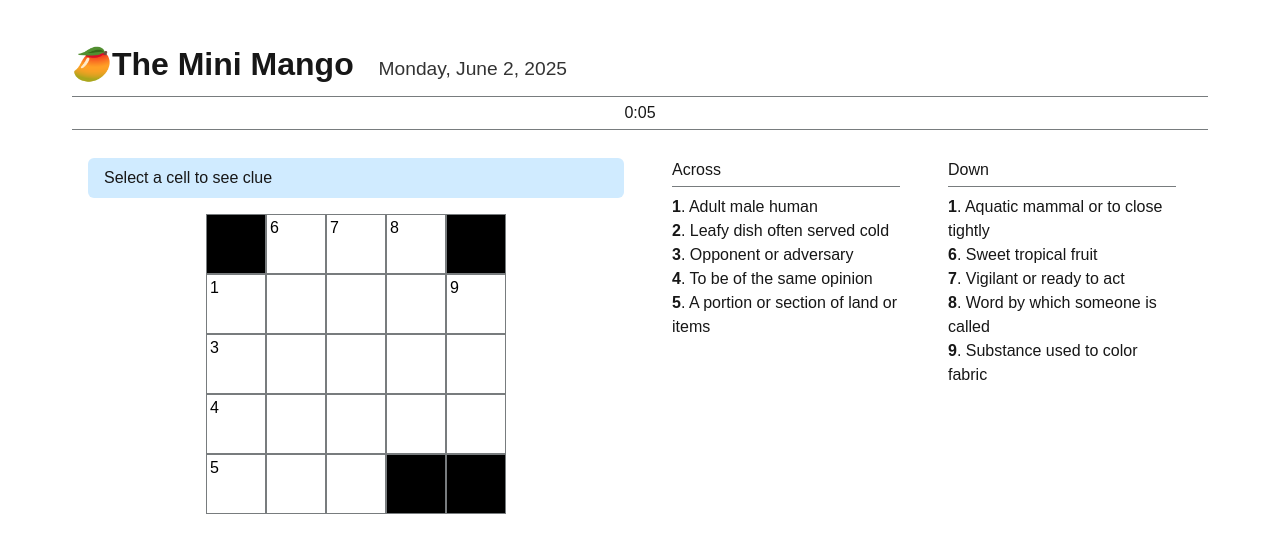
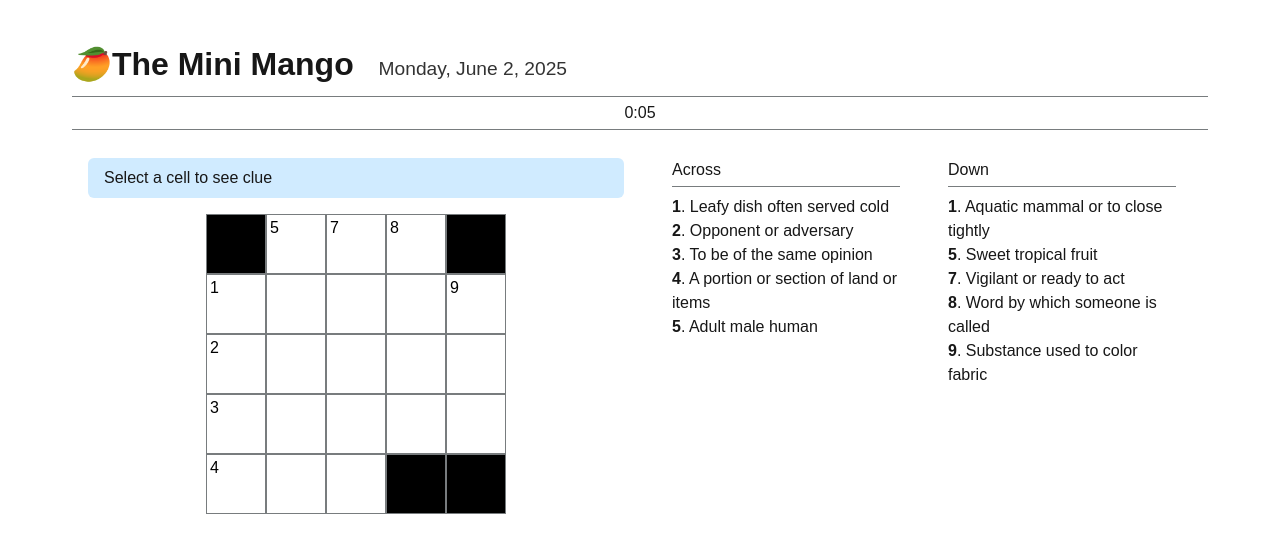
Before and after one commit to CaylinCat/mangodle, a Next.js app in the folder mangodle/: page /minimango in a window 1280 px wide. Shown: the top 552 px of the page. Built offline with nearby package versions, Linux system fonts and the light colour scheme.

Commit message:
minimango answers ordering

```diff
--- a/mangodle/src/app/minimango/answers.ts
+++ b/mangodle/src/app/minimango/answers.ts
@@ -30,15 +30,15 @@ export const CROSSWORD_PUZZLES: Crossword[] = [
   },
     {
     across: [
-      { number: 1, row: 0, col: 1, answer: 'MAN', clue: 'Adult male human' },
-      { number: 2, row: 1, col: 0, answer: 'SALAD', clue: 'Leafy dish often served cold' },
-      { number: 3, row: 2, col: 0, answer: 'ENEMY', clue: 'Opponent or adversary' },
-      { number: 4, row: 3, col: 0, answer: 'AGREE', clue: 'To be of the same opinion' },
-      { number: 5, row: 4, col: 0, answer: 'LOT', clue: 'A portion or section of land or items' },
+      { number: 1, row: 1, col: 0, answer: 'SALAD', clue: 'Leafy dish often served cold' },
+      { number: 2, row: 2, col: 0, answer: 'ENEMY', clue: 'Opponent or adversary' },
+      { number: 3, row: 3, col: 0, answer: 'AGREE', clue: 'To be of the same opinion' },
+      { number: 4, row: 4, col: 0, answer: 'LOT', clue: 'A portion or section of land or items' },
+      { number: 5, row: 0, col: 1, answer: 'MAN', clue: 'Adult male human' },
     ],
     down: [
       { number: 1, row: 1, col: 0, answer: 'SEAL', clue: 'Aquatic mammal or to close tightly' },
-      { number: 6, row: 0, col: 1, answer: 'MANGO', clue: 'Sweet tropical fruit' },
+      { number: 5, row: 0, col: 1, answer: 'MANGO', clue: 'Sweet tropical fruit' },
       { number: 7, row: 0, col: 2, answer: 'ALERT', clue: 'Vigilant or ready to act' },
       { number: 8, row: 0, col: 3, answer: 'NAME', clue: 'Word by which someone is called' },
       { number: 9, row: 1, col: 4, answer: 'DYE', clue: 'Substance used to color fabric' },
```
